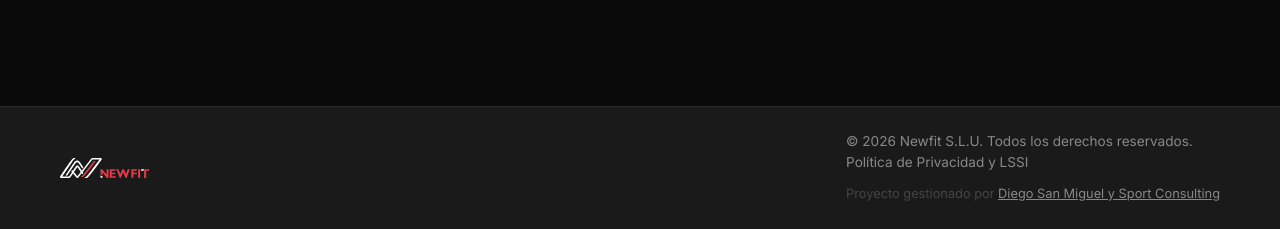
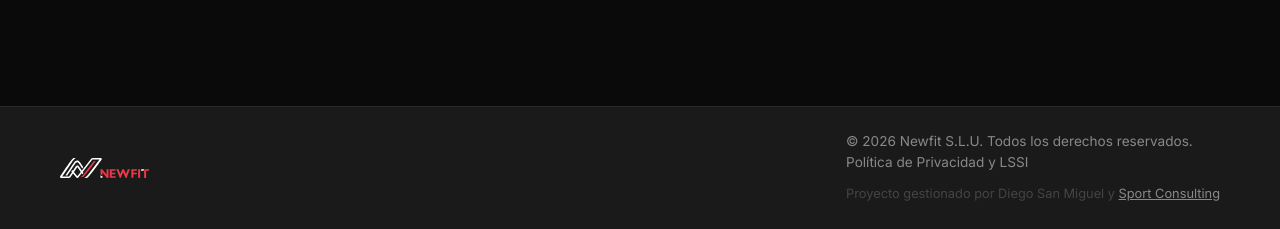
Before and after one commit to Vagatta/newfit, an Astro site: page / in a window 1280 px wide. Shown: the part 6278-6507 px from the top of the page. Built offline with nearby package versions, Linux system fonts and the light colour scheme; Astro itself is replaced by a stand-in of ours.

Commit message:
docs: update footer credits wording

```diff
--- a/src/pages/index.astro
+++ b/src/pages/index.astro
@@ -470,7 +470,7 @@ import galleryCintas from '../../public/images/cintas.webp';
         <ul class="footer-links" style="list-style: none; display: flex; gap: 20px; font-size: 0.85rem; padding: 0;">
           <li><a href="/politica-de-privacidad" style="color: var(--gray); text-decoration: none;">Política de Privacidad y LSSI</a></li>
         </ul>
-        <p class="credits" style="font-size: 0.8rem; color: var(--gray-dark); margin-top: 10px;">Proyecto gestionado por <a href="https://www.sport-consulting.net/" target="_blank" rel="noopener noreferrer" style="color: var(--gray); text-decoration: underline;">Diego San Miguel y Sport Consulting</a></p>
+        <p class="credits" style="font-size: 0.8rem; color: var(--gray-dark); margin-top: 10px;">Proyecto gestionado por Diego San Miguel y <a href="https://www.sport-consulting.net/" target="_blank" rel="noopener noreferrer" style="color: var(--gray); text-decoration: underline;">Sport Consulting</a></p>
       </div>
     </div>
   </footer>
```
